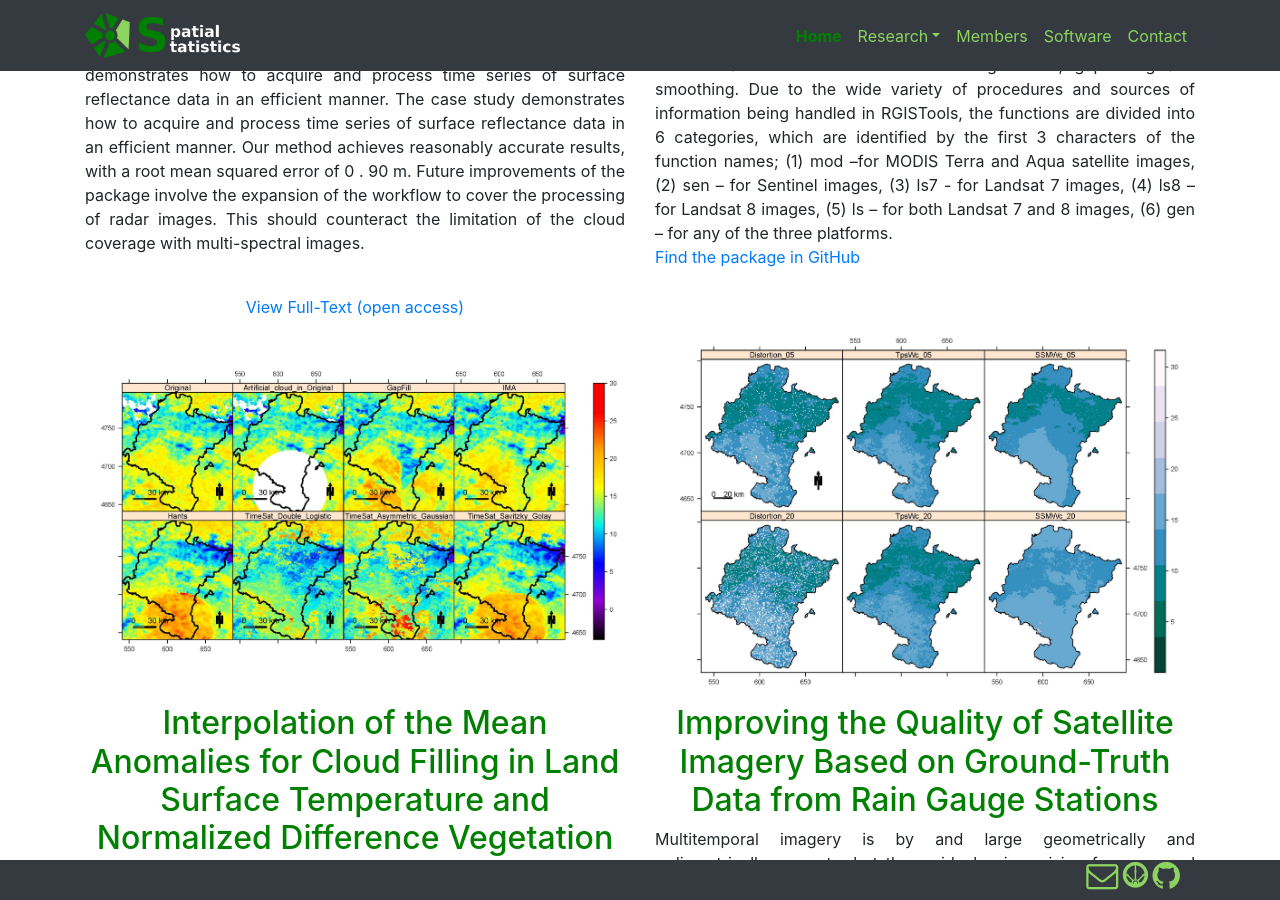
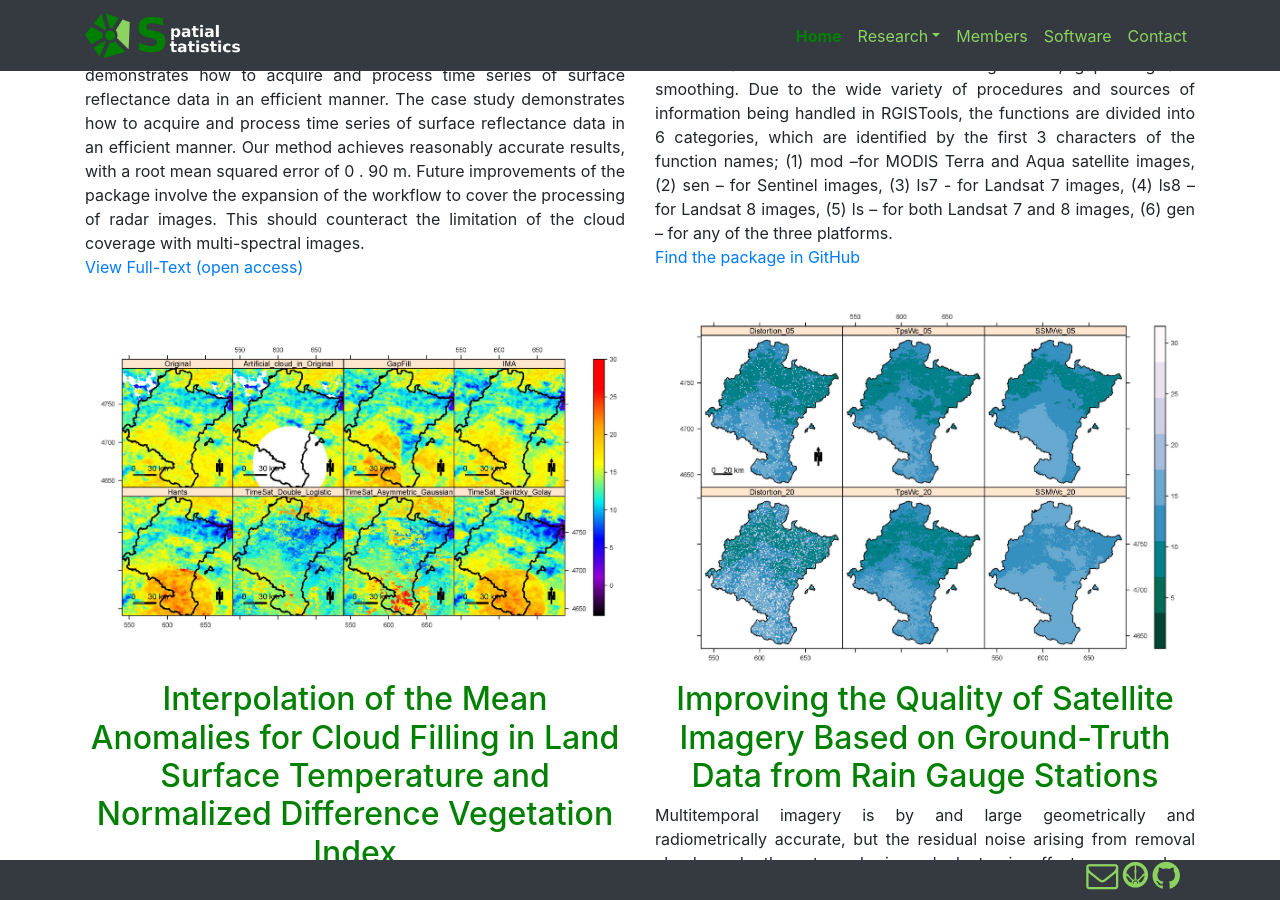
Before and after one commit to spatialstatisticsupna/spatialstatisticsupna.github.io, a Jekyll site: the page built from satimages.html, in a window 1280 px wide and 900 px high, scrolled down 1413 px. Built offline with Jekyll 4.4.1, drawn with Linux system fonts in a browser that asks for light colours; some web fonts are replaced.

Commit message:
Update satimages.html

```diff
--- a/_layouts/satimages.html
+++ b/_layouts/satimages.html
@@ -34,8 +34,8 @@
                 <div class="service-box">
                     <img class="r-img" src="img/satimages/itoiz_reservoir.png"></img>
                     <h2 class="title-color">Using RGISTools to Estimate Water Levels in Reservoirs and Lakes</h2>
-                    <p align="justify">This manuscript introduces RGISTools, a new software that solves these issues, and provides a working example on water mapping, which is a socially and environmentally relevant research field. The case study uses a digital elevation model and a rarely assessed combination of Landsat-8 and Sentinel-2 imagery to determine the water level of a reservoir in Northern Spain. The case study demonstrates how to acquire and process time series of surface reflectance data in an efficient manner. The case study demonstrates how to acquire and process time series of surface reflectance data in an efficient manner. Our method achieves reasonably accurate results, with a root mean squared error of 0 . 90 m. Future improvements of the package involve the expansion of the workflow to cover the processing of radar images. This should counteract the limitation of the cloud coverage with multi-spectral images.</a></p>
-					<br><a href="https://www.researchgate.net/publication/342195241_Using_RGISTools_to_Estimate_Water_Levels_in_Reservoirs_and_Lakes" target="_blank">View Full-Text (open access)</a>
+                    <p align="justify">This manuscript introduces RGISTools, a new software that solves these issues, and provides a working example on water mapping, which is a socially and environmentally relevant research field. The case study uses a digital elevation model and a rarely assessed combination of Landsat-8 and Sentinel-2 imagery to determine the water level of a reservoir in Northern Spain. The case study demonstrates how to acquire and process time series of surface reflectance data in an efficient manner. The case study demonstrates how to acquire and process time series of surface reflectance data in an efficient manner. Our method achieves reasonably accurate results, with a root mean squared error of 0 . 90 m. Future improvements of the package involve the expansion of the workflow to cover the processing of radar images. This should counteract the limitation of the cloud coverage with multi-spectral images.</a>
+					<br><a href="https://www.researchgate.net/publication/342195241_Using_RGISTools_to_Estimate_Water_Levels_in_Reservoirs_and_Lakes" target="_blank">View Full-Text (open access)</a></p>
 
                 </div>
             </div>
```
